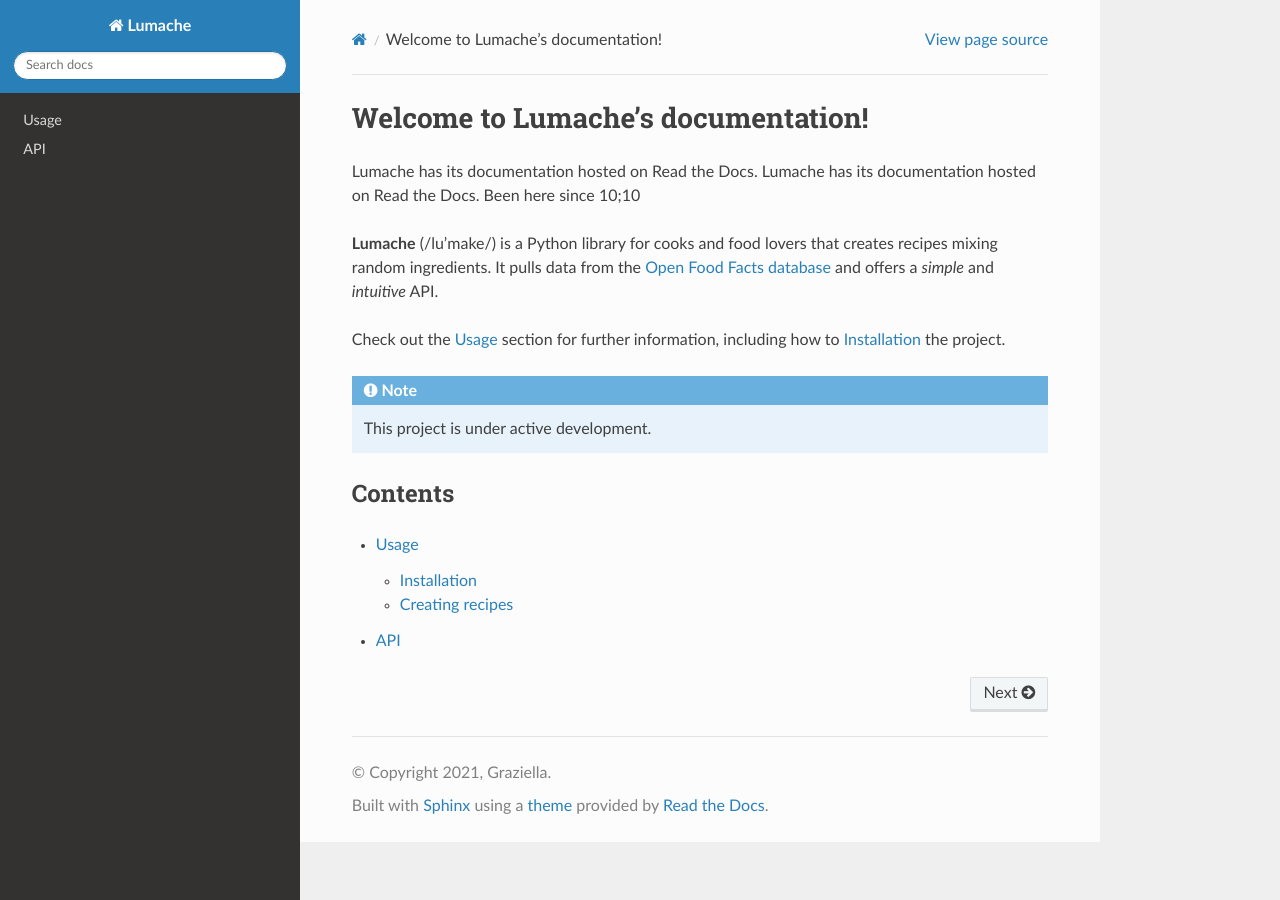
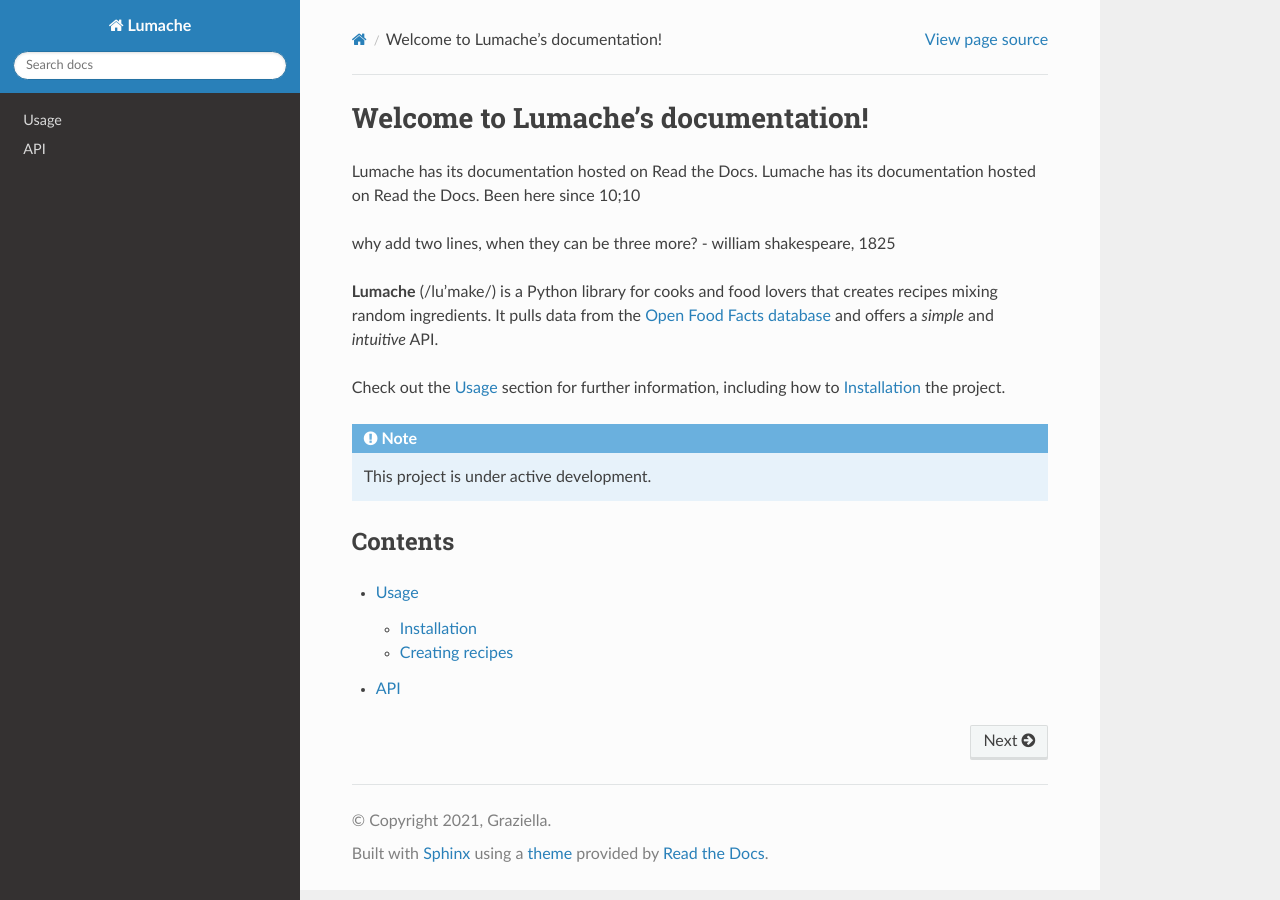
Before and after one commit to afterthesegfault/give-it-whatever-name, a Sphinx documentation site: the page built from docs/source/index.rst, in a window 1280 px wide. Built offline with Sphinx 7.4.7 and the Read the Docs theme 3.1.0, drawn with Linux system fonts in a browser that asks for light colours.

Commit message:
Update index.rst
to be or not to be

```diff
--- a/docs/source/index.rst
+++ b/docs/source/index.rst
@@ -3,6 +3,8 @@ Welcome to Lumache's documentation!
 
 Lumache has its documentation hosted on Read the Docs.
 Lumache has its documentation hosted on Read the Docs. Been here since 10;10
+
+why add two lines, when they can be three more? - william shakespeare, 1825
 
 **Lumache** (/lu'make/) is a Python library for cooks and food lovers
 that creates recipes mixing random ingredients.
```
